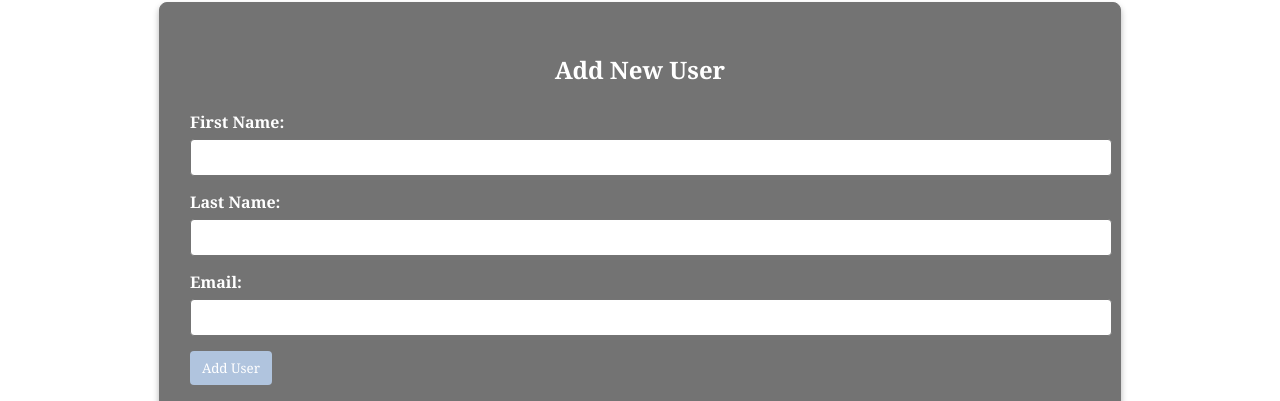
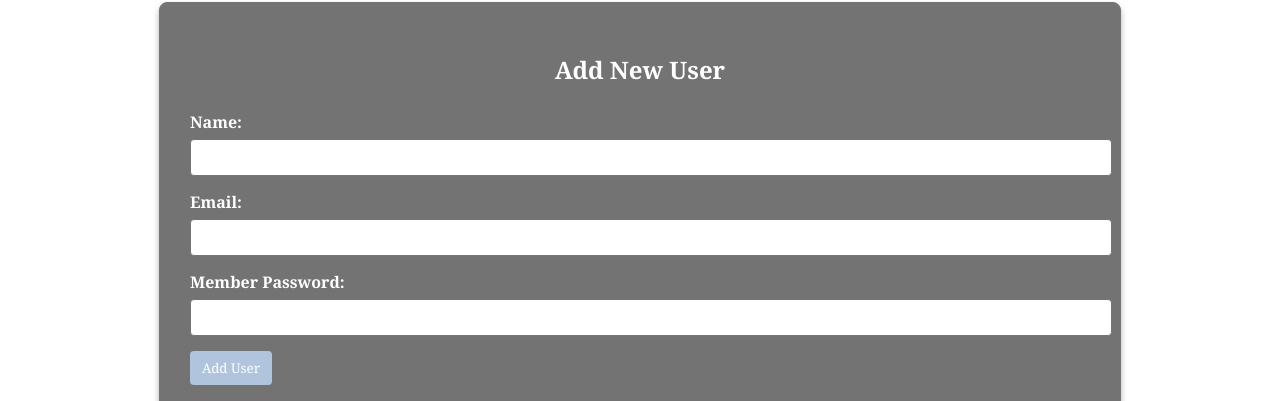
Before and after one commit to Kensey-McDowell/Library-Database, a React (Create React App) app in the folder my-library-app/: page /manageuser in a window 1280 px wide. Shown: the part 155-556 px from the top of the page. Built offline with nearby package versions, Linux system fonts and the light colour scheme; no server answers.

Commit message:
Erik manage users fix

```diff
--- a/my-library-app/src/ManageUser.jsx
+++ b/my-library-app/src/ManageUser.jsx
@@ -11,9 +11,9 @@ export default function ManageUsersPage() {
 
   const [users, setUsers] = useState([]);
   const [formData, setFormData] = useState({
-    First_Name: "",
-    Last_Name: "",
-    Email: ""
+    MemberName: "",
+    Email: "",
+    MemberPass: ""
   });
 
   useEffect(() => {
@@ -47,7 +47,7 @@ export default function ManageUsersPage() {
 
     if (res.ok) {
       alert("User added.");
-      setFormData({ First_Name: "", Last_Name: "", Email: ""});
+      setFormData({ MemberName: "", Email: "", MemberPass: ""});
       loadUsers();
     } else {
       alert("Error adding user.");
@@ -101,18 +101,18 @@ export default function ManageUsersPage() {
           <h2>Add New User</h2>
           <form onSubmit={handleAddUser}>
             <div>
-              <label>First Name:</label>
-              <input name="First_Name" value={formData.First_Name} onChange={handleChange} required />
-            </div>
-
-            <div>
-              <label>Last Name:</label>
-              <input name="Last_Name" value={formData.Last_Name} onChange={handleChange} required />
+              <label>Name:</label>
+              <input name="MemberName" value={formData.MemberName} onChange={handleChange} required />
             </div>
 
             <div>
               <label>Email:</label>
               <input name="Email" value={formData.Email} onChange={handleChange} required />
+            </div>
+
+            <div>
+              <label>Member Password:</label>
+              <input name="MemberPass" value={formData.MemberPass} onChange={handleChange} required />
             </div>
 
             <button type="submit">Add User</button>
@@ -125,17 +125,7 @@ export default function ManageUsersPage() {
                 <th>Name</th><th>Email</th><th>Actions</th>
               </tr>
             </thead>
-            <tbody>
-              {users.map((u) => (
-                <tr key={u.User_ID}>
-                  <td>{u.First_Name} {u.Last_Name}</td>
-                  <td>{u.Email}</td>
-                  <td>
-                    <button onClick={() => handleDeleteUser(u.User_ID)}>Delete</button>
-                  </td>
-                </tr>
-              ))}
-            </tbody>
+
           </table>
         </div>
       </div>
```
